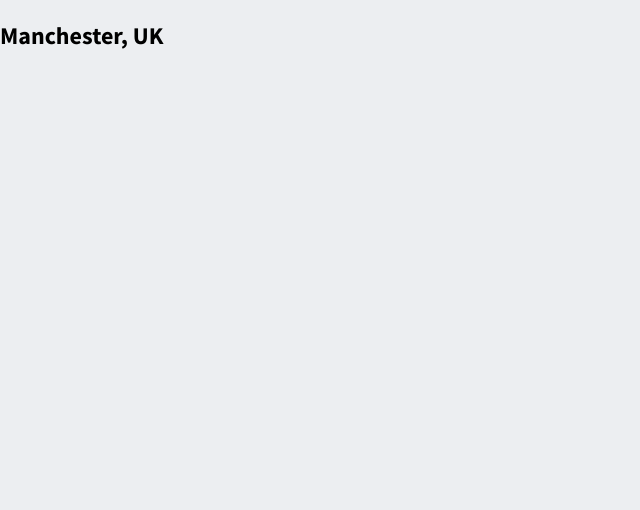
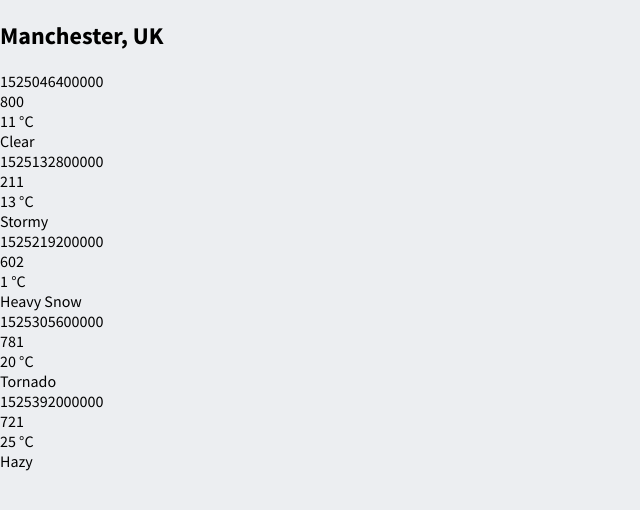
Before and after one commit to invertostew/weather-app, a React (Create React App) app: page / in a window 1280 px wide. Shown: the top 510 px of the page, without its empty margins (0-640 px from the left). Built offline with nearby package versions, Linux system fonts and the light colour scheme.

Commit message:
feat: setup the ForecastSummaries component

```diff
--- a/src/components/App.js
+++ b/src/components/App.js
@@ -1,15 +1,18 @@
 import PropTypes from "prop-types";
 
 import LocationDetails from "./LocationDetails";
+import ForecastSummaries from "./ForecastSummaries";
 
 import "../styles/App.css";
 
-function App({ location }) {
+function App({ location, forecasts }) {
   const { city, country } = location;
 
   return (
     <main className="App">
       <LocationDetails city={city} country={country} />
+
+      <ForecastSummaries forecasts={forecasts} />
     </main>
   );
 }
@@ -19,6 +22,16 @@ App.propTypes = {
     city: PropTypes.string,
     country: PropTypes.string,
   }).isRequired,
+  forecasts: PropTypes.arrayOf(
+    PropTypes.shape({
+      date: PropTypes.number.isRequired,
+      icon: PropTypes.string.isRequired,
+      temperature: PropTypes.shape({
+        min: PropTypes.number,
+        max: PropTypes.number,
+      }),
+    })
+  ).isRequired,
 };
 
 export default App;
--- /dev/null
+++ b/src/components/ForecastSummaries.js
@@ -0,0 +1,35 @@
+import PropTypes from "prop-types";
+
+import ForecastSummary from "./ForecastSummary";
+
+function ForecastSummaries({ forecasts }) {
+  return (
+    <section className="ForecastSummaries">
+      {forecasts.map((forecast) => (
+        <ForecastSummary
+          key={forecast.date}
+          date={forecast.date}
+          icon={forecast.icon}
+          temperature={forecast.temperature}
+          description={forecast.description}
+        />
+      ))}
+    </section>
+  );
+}
+
+ForecastSummaries.propTypes = {
+  forecasts: PropTypes.arrayOf(
+    PropTypes.shape({
+      date: PropTypes.number,
+      icon: PropTypes.string.isRequired,
+      temperature: PropTypes.shape({
+        min: PropTypes.number,
+        max: PropTypes.number,
+      }),
+      description: PropTypes.string,
+    })
+  ).isRequired,
+};
+
+export default ForecastSummaries;
--- a/src/components/ForecastSummary.js
+++ b/src/components/ForecastSummary.js
@@ -2,14 +2,14 @@ import PropTypes from "prop-types";
 
 function ForecastSummary({ date, icon, temperature, description }) {
   return (
-    <section className="ForecastSummary">
+    <article className="ForecastSummary">
       <div className="ForecastSummary__date">{date}</div>
       <div className="ForecastSummary__icon">{icon}</div>
       <div className="ForecastSummary__temperature">
         {temperature.max} &deg;C
       </div>
       <div className="ForecastSummary__description">{description}</div>
-    </section>
+    </article>
   );
 }
 
--- a/src/index.js
+++ b/src/index.js
@@ -1,13 +1,15 @@
 import React from "react";
 import ReactDOM from "react-dom";
 
+import forecast from "./data/forecast.json";
+
+import App from "./components/App";
+
 import "./styles/index.css";
-import App from "./components/App";
-import forecast from "./data/forecast.json";
 
 ReactDOM.render(
   <React.StrictMode>
-    <App location={forecast.location} />
+    <App location={forecast.location} forecasts={forecast.forecasts} />
   </React.StrictMode>,
   document.querySelector("#root")
 );
```
Also changed, not shown: src/styles/ForecastSummaries.css (added), 1 other file (tests, documents, lock files or other folders).
